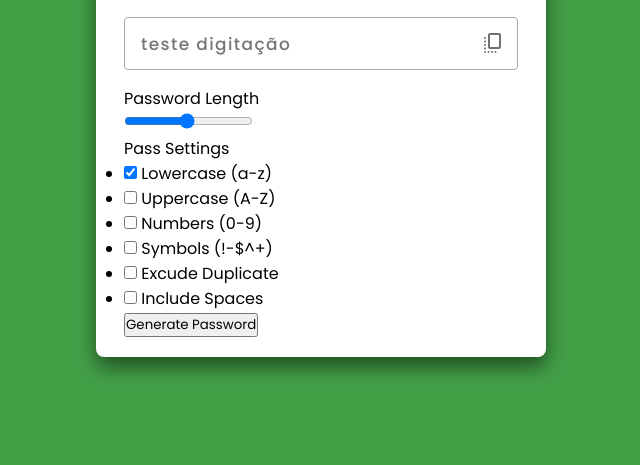
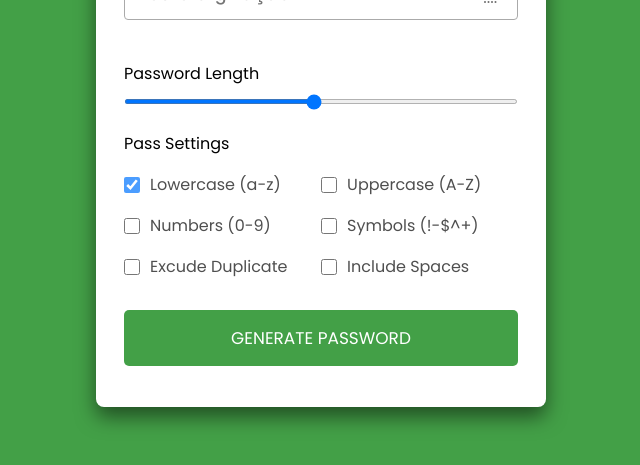
Before and after one commit to Raimison2020/pass-generator, a plain HTML site: page index.html in a window 1280 px wide. Shown: the part 255-720 px from the top of the page, without its empty margins (319-959 px from the left). Drawn offline with nearby package versions, Linux system fonts and the light colour scheme.

Commit message:
Estilização finalizada.

```diff
--- a/style.css
+++ b/style.css
@@ -93,3 +93,65 @@ body {
    width: 100%;
    background-color: #43A047;
 }
+
+.wrapper .pass-length {
+   margin: 1.56rem 0 1.25rem;
+}
+
+.pass-length .details {
+   display: flex;
+   justify-content: space-between;
+}
+
+.pass-length input {
+   width: 100%;
+   height: 5px;
+}
+
+.pass-settings .options {
+   display: flex;
+   list-style: none;
+   flex-wrap: wrap;
+   margin-top: 1rem;
+}
+
+.pass-settings .options .option {
+   display: flex;
+   align-items: center;
+   margin-bottom: 1rem;
+   width: calc(100% / 2);
+}
+
+.options .option:first-child {
+   pointer-events: none;
+}
+
+.options .option:first-child input {
+   opacity: 0.7;
+}
+
+.options .option input {
+   height: 16px;
+   width: 16px;
+   cursor: pointer;
+}
+
+.options .option label {
+   cursor: pointer;
+   color: #4f4f4f;
+   padding-left: 0.63rem;
+}
+
+.wrapper .generate-btn {
+   width: 100%;
+   color: #fff;
+   border: none;
+   outline: none;
+   cursor: pointer;
+   background-color: #43A047;
+   font-size: 1.06rem;
+   padding: 0.94rem 0;
+   border-radius: 5px;
+   text-transform: uppercase;
+   margin: 0.94rem 0 1.3rem;
+}
```
